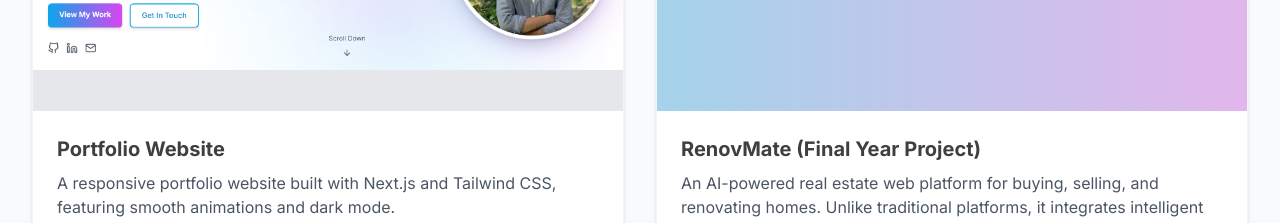
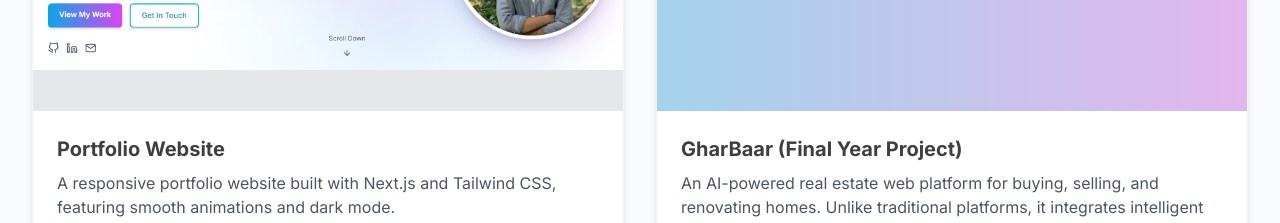
Before and after one commit to abdullah-kz17/portfolio, a Next.js app: page / in a window 1280 px wide. Shown: the part 4140-4363 px from the top of the page. Built offline with nearby package versions, Linux system fonts and the light colour scheme; what tailwindcss-gradients would draw is missing.

Commit message:
second commit

```diff
--- a/src/app/sections/Projects.jsx
+++ b/src/app/sections/Projects.jsx
@@ -34,11 +34,11 @@ const projects = [
     featured: true
   },
   {
-    title: "RenovMate (Final Year Project)",
+    title: "GharBaar (Final Year Project)",
     description: "An AI-powered real estate web platform for buying, selling, and renovating homes. Unlike traditional platforms, it integrates intelligent renovation suggestions and personalized searching experience.",
     tags: ["React.js", "Node.js", "Express.js", "MongoDB", "Redux Toolkit", "YOLOv5", "Flask", "OpenAI", "Maps API", "Computer Vision"],
-    github: "https://github.com/abdullah-kz17/renovmate",
-    demo: "https://renovmate.vercel.app",
+    github: "https://github.com/abdullah-kz17/gharbaar",
+    demo: "https://gharbaar.vercel.app",
     featured: false
   }
 ];
```
